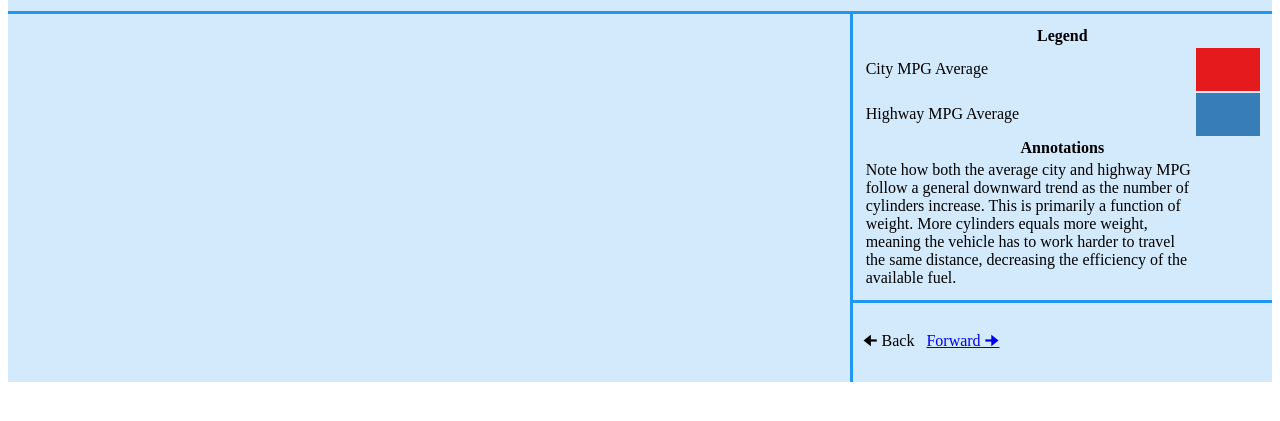
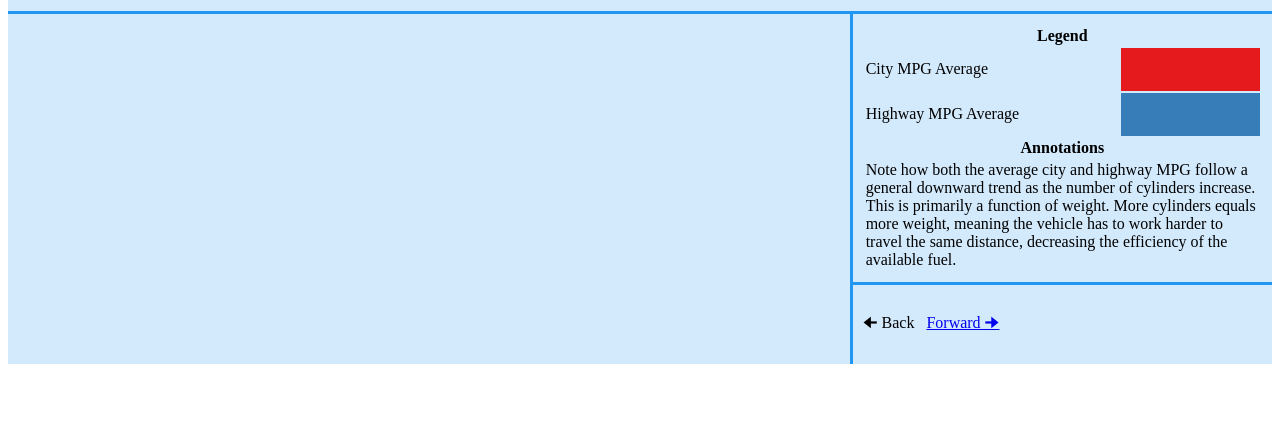
Before and after one commit to rloftus3/cs416, a plain HTML site: page docs/viz/scene1.html in a window 1280 px wide. Shown: the part 97-518 px from the top of the page. Drawn offline with nearby package versions, Linux system fonts and the light colour scheme; no server answers.

Commit message:
Update scene1.html

```diff
--- a/docs/viz/scene1.html
+++ b/docs/viz/scene1.html
@@ -172,7 +172,7 @@ svg.append('text')
       <th colspan=2>Annotations</th>
     </tr>
     <tr>
-      <td>Note how both the average city and highway MPG follow a general downward trend as the number of cylinders increase. This is primarily a function of weight. More cylinders equals more weight, meaning the vehicle has to work harder to travel the same distance, decreasing the efficiency of the available fuel.
+      <td colspan=2>Note how both the average city and highway MPG follow a general downward trend as the number of cylinders increase. This is primarily a function of weight. More cylinders equals more weight, meaning the vehicle has to work harder to travel the same distance, decreasing the efficiency of the available fuel.
       </td>
     </tr>
   </table>
```
